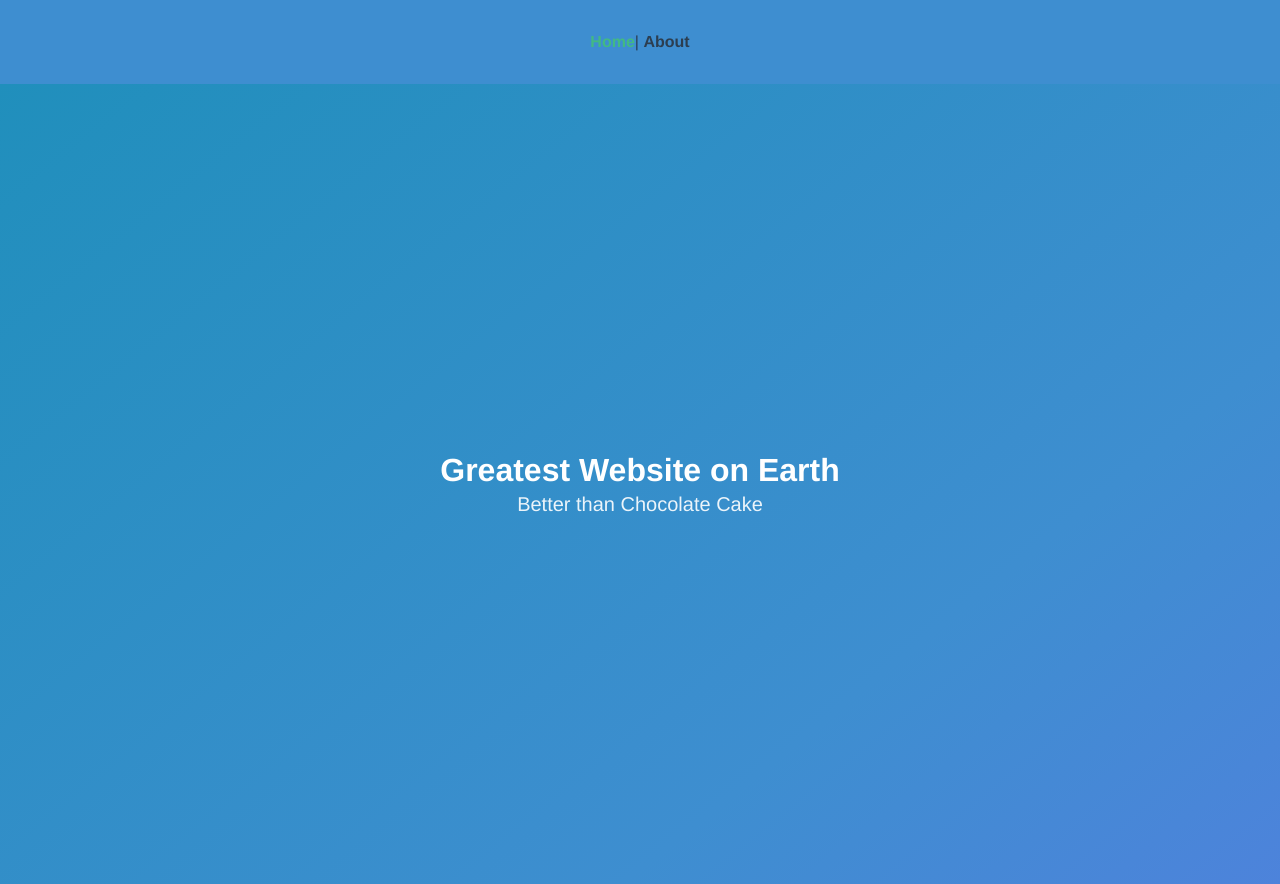
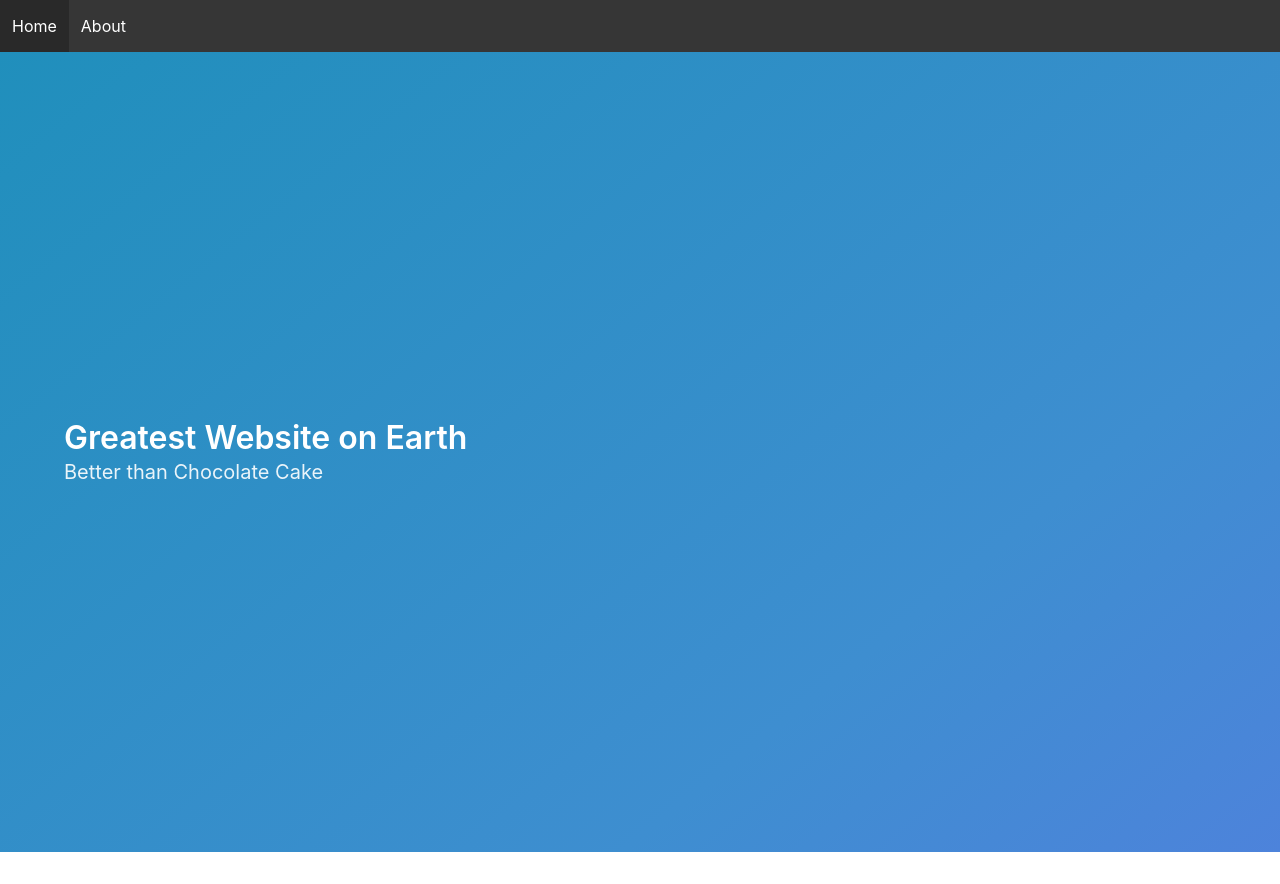
Before and after one commit to scotch-io/first-vue-website, a Vue app: page / in a window 1280 px wide. After the commit the page ends 852 px from the top, so only its background shows below. Built offline with nearby package versions, Linux system fonts and the light colour scheme.

Commit message:
site nav done

```diff
--- a/src/App.vue
+++ b/src/App.vue
@@ -1,29 +1,16 @@
 <template>
-  <div id="app" class="hero is-info">
-    <div id="nav">
-      <router-link to="/">Home</router-link>|
-      <router-link to="/about">About</router-link>
-    </div>
+  <div id="app">
+    <SiteNav/>
     <router-view/>
   </div>
 </template>
 
-<style lang="scss">
-#app {
-  font-family: "Avenir", Helvetica, Arial, sans-serif;
-  -webkit-font-smoothing: antialiased;
-  -moz-osx-font-smoothing: grayscale;
-  text-align: center;
-  color: #2c3e50;
-}
-#nav {
-  padding: 30px;
-  a {
-    font-weight: bold;
-    color: #2c3e50;
-    &.router-link-exact-active {
-      color: #42b983;
-    }
+<script>
+import SiteNav from "./components/SiteNav";
+
+export default {
+  components: {
+    SiteNav
   }
-}
-</style>
+};
+</script>
--- /dev/null
+++ b/src/components/SiteNav.vue
@@ -0,0 +1,14 @@
+<template>
+  <div id="nav" class="navbar is-dark">
+    <div class="navbar-menu">
+      <div class="navbar-start">
+        <router-link to="/" class="navbar-item">Home</router-link>
+        <router-link to="/about" class="navbar-item">About</router-link>
+      </div>
+    </div>
+  </div>
+</template>
+
+<script>
+export default {};
+</script>
```
